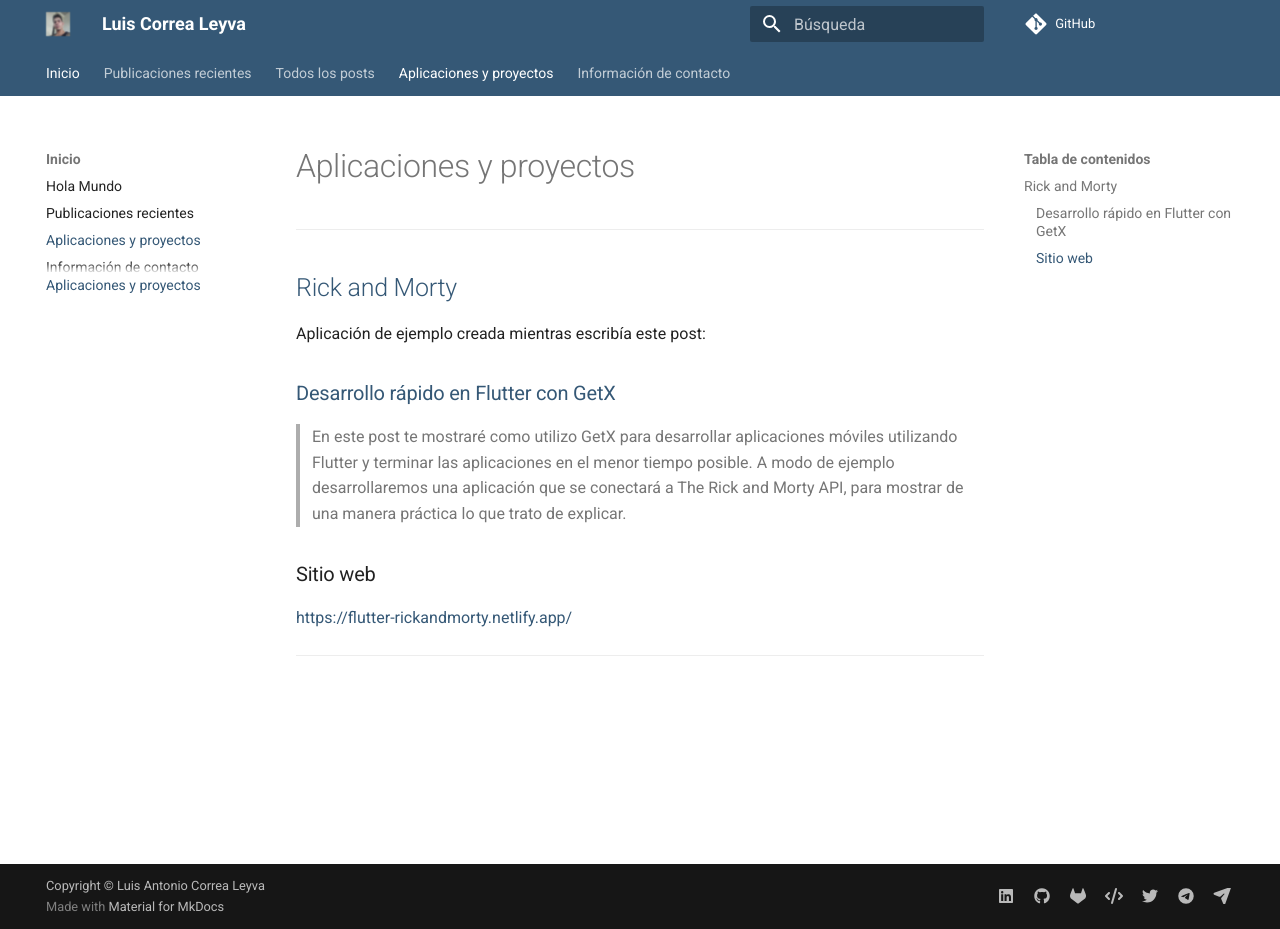
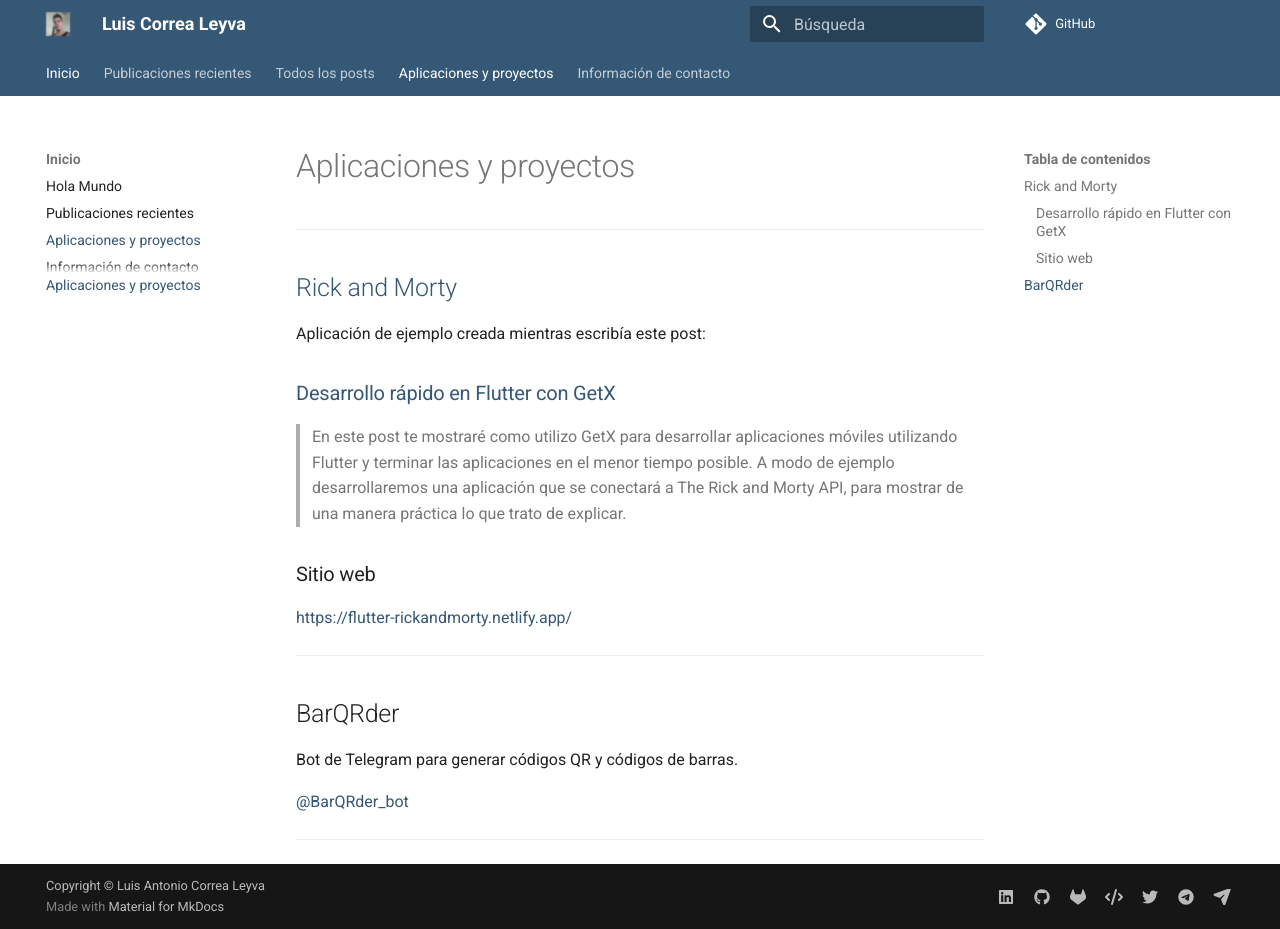
Before and after one commit to correaleyval/correaleyval.github.io, an MkDocs documentation site: the page built from docs/apps/index.md, in a window 1280 px wide and 929 px high. Built offline with MkDocs 1.6.1 and Material for MkDocs 9.7.7, drawn with Linux system fonts in a browser that asks for light colours; nearby versions of some CDN libraries.

Commit message:
BarQRdec

```diff
--- a/docs/apps/index.md
+++ b/docs/apps/index.md
@@ -20,3 +20,11 @@ Aplicación de ejemplo creada mientras escribía este post:
 [https://flutter-rickandmorty.netlify.app/](https://flutter-rickandmorty.netlify.app/){:target="_blank"}
 
 ---
+
+## BarQRder
+
+Bot de Telegram para generar códigos QR y códigos de barras.
+
+[@BarQRder_bot](https://t.me/BarQRder_bot){:target="_blank"}
+
+---
```
